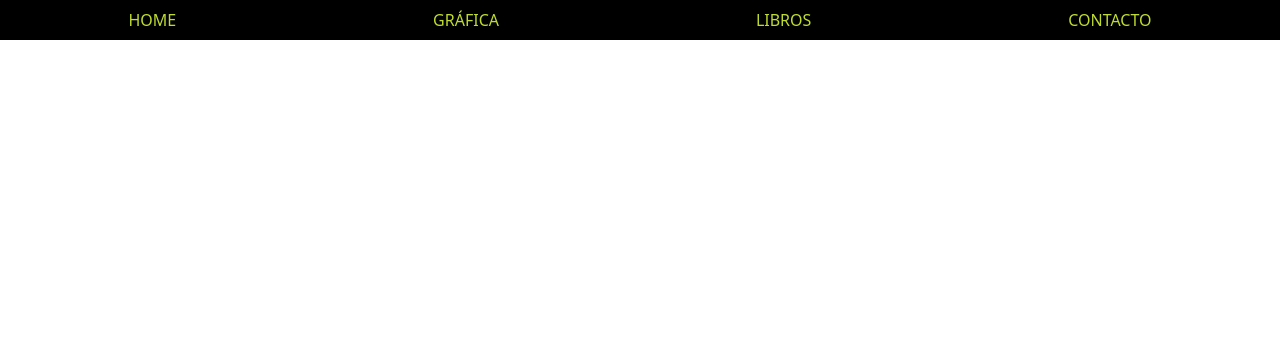
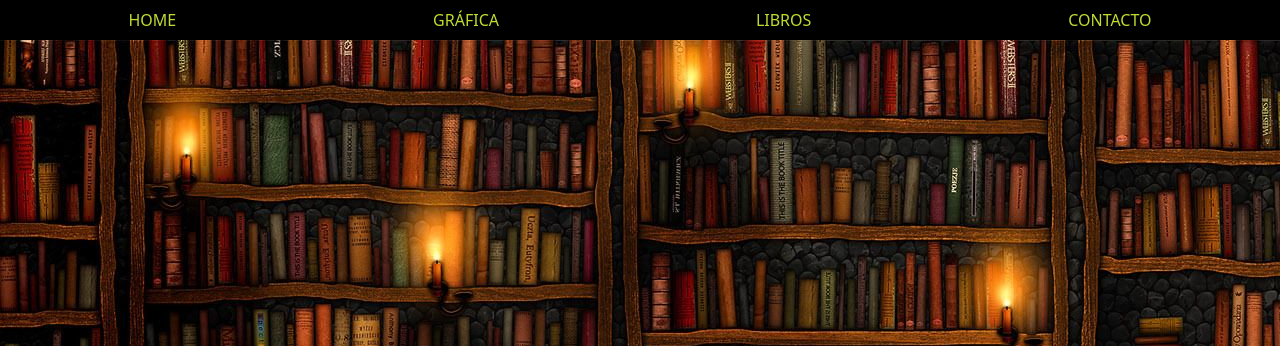
Before and after one commit to Jorge9005/Proyecto3-ChartJS, a website: page index.html in a window 1280 px wide. Shown: the top 346 px of the page. Drawn offline with nearby package versions, Linux system fonts and the light colour scheme; no server answers.

Commit message:
Corrección de errores v3

```diff
--- a/assets/css/styles.css
+++ b/assets/css/styles.css
@@ -24,7 +24,7 @@ a{
     flex-direction: column;
     align-items: center;
     justify-content: center;
-    background-image: url(assets/img/wallpaper2.jpg);
+    background-image: url(../img/wallpaper2.jpg);
     width: 100%;
     height: 800px;
 }
```
